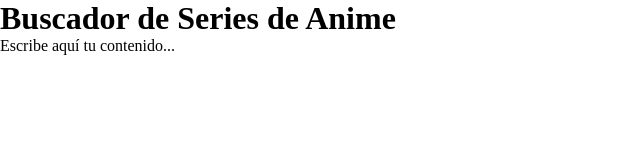
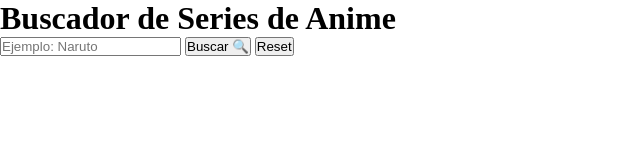
Before and after one commit to Adalab/modulo-2-evaluacion-final-Chrissy-92, a website built with Vite: page src/index.html in a window 1280 px wide. Shown: the whole page, without its empty margins (0-640 px from the left). Built offline with nearby package versions, Linux system fonts and the light colour scheme.

Commit message:
Complementing the HTML structure, CSS and JS classes

```diff
--- a/src/index.html
+++ b/src/index.html
@@ -16,7 +16,21 @@
     <header class="header">
       <h1 class="header__title">Buscador de Series de Anime</h1>
     </header>
-    <main class="main">Escribe aquí tu contenido...</main>
+    <main class="main">
+      <form class="form__anime">
+        <input
+          type="text"
+          class="search__input js-text-search-filter"
+          placeholder="Ejemplo: Naruto"
+        />
+        <button class="search__anime-btn js-btn-search">Buscar 🔍</button>
+        <button class="reset__anime-btn js-btn-reset">Reset</button>
+      </form>
+
+      <ul class="list__anime">
+        <!-- Aquí se mostrará la lista de animes -->
+      </ul>
+    </main>
     <script src="./js/main.js"></script>
   </body>
 </html>
```
